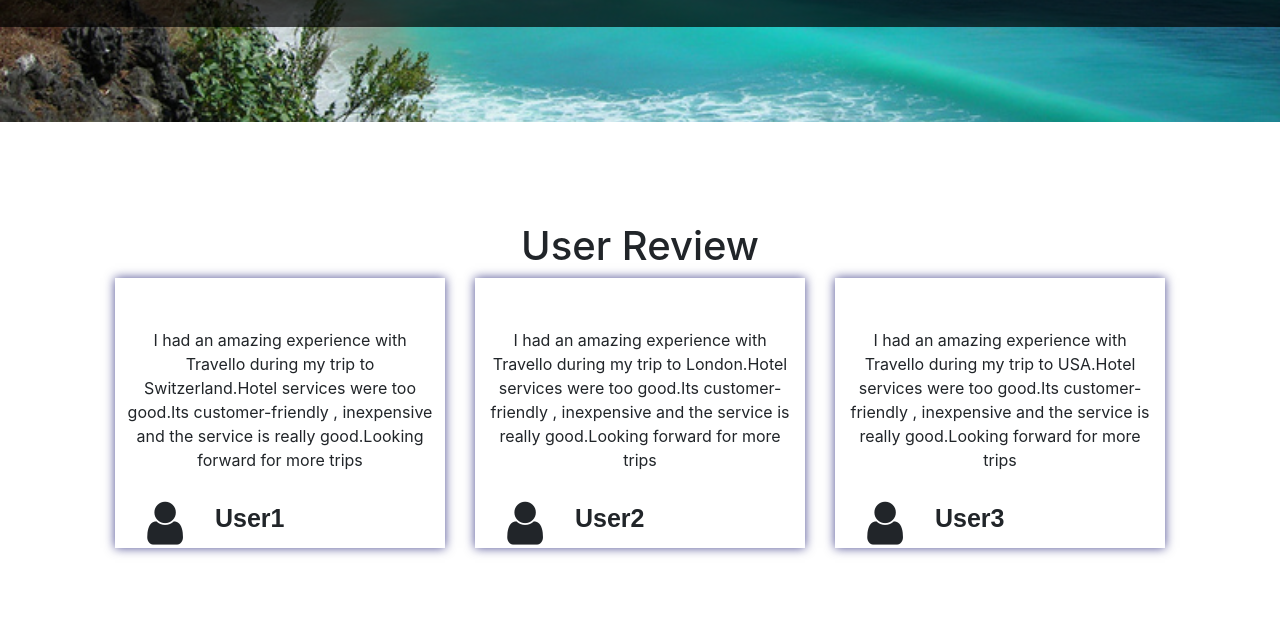
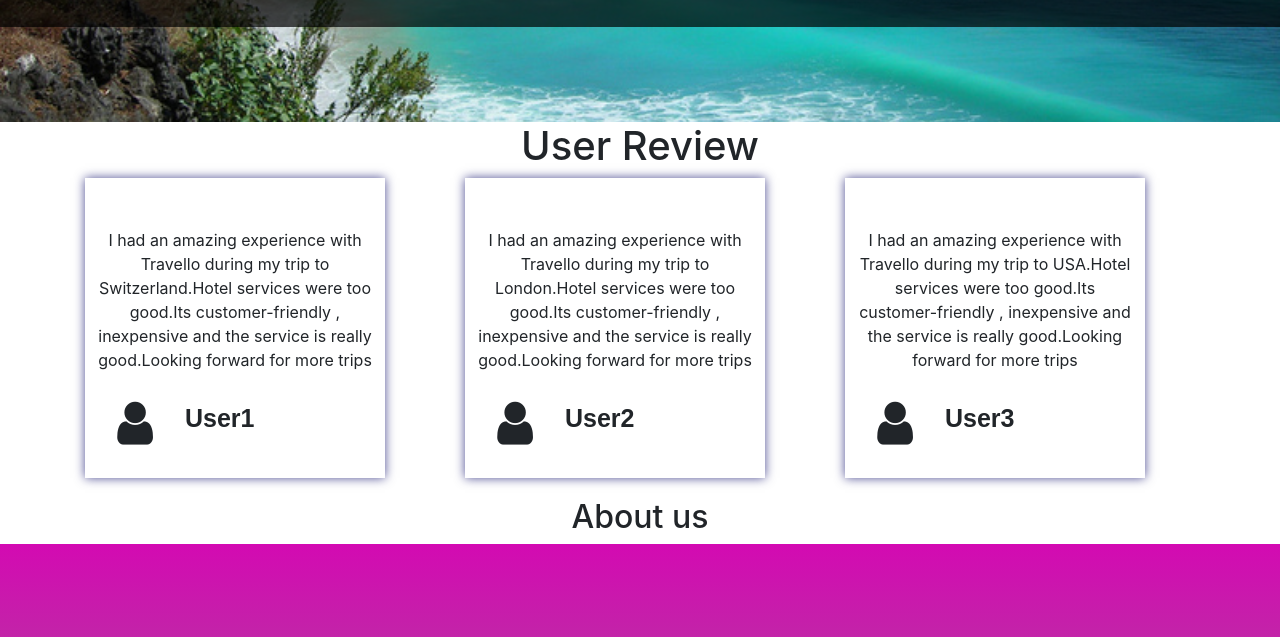
Before and after one commit to dsrao711/TravelisLife, a plain HTML site: page index.html in a window 1280 px wide. Shown: the part 1840-2477 px from the top of the page. Drawn offline with nearby package versions, Linux system fonts and the light colour scheme.

Commit message:
Update style.css

```diff
--- a/style.css
+++ b/style.css
@@ -184,14 +184,19 @@
 
 .userfeedback {
     text-align: center;
-    padding: 100px;
+    padding-right: 20px;
+    padding-left: 20px;
+
 }
 
 .user-review {
     text-align: center;
     text-decoration: rgba(red, green, blue, alpha);
     box-shadow: 0 0 10px 0 rgba(0, 0, 100, 0.7);
-    padding-bottom: 50px;
+    padding-bottom: 100px;
+    width: 300px;
+    height: 300px;
+    box-decoration-break: slice;
 }
 
 .user-review p {
```
